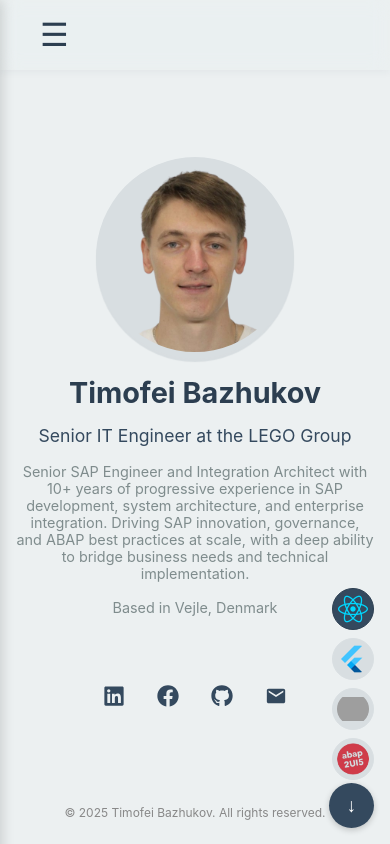
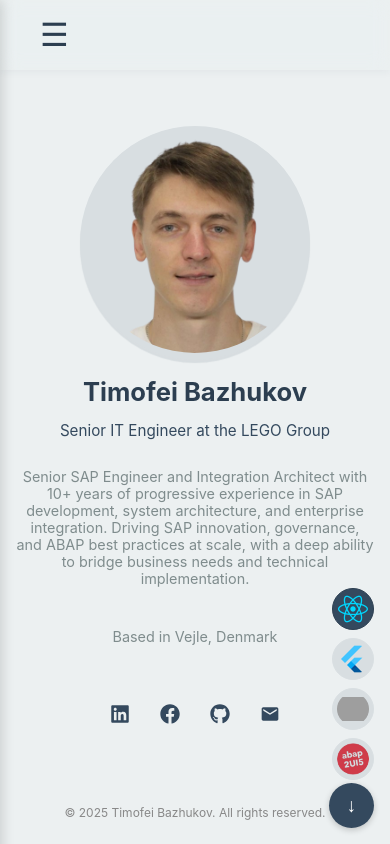
Before and after one commit to BazhukovTima/timofei-bazhukov-portfolio, a React (Create React App) app: page /#/ in a window 390 px wide. Built offline with nearby package versions, Linux system fonts and the light colour scheme; grey boxes are pictures that could not be loaded.

Commit message:
fix react home styles and footer location

```diff
--- a/src/react/components/common/Footer.jsx
+++ b/src/react/components/common/Footer.jsx
@@ -1,10 +1,10 @@
 import '../../styles/Footer.css';
 
-const Footer = ({ fixed = true }) => {
+const Footer = () => {
   const year = new Date().getFullYear();
 
   return (
-    <footer className={`footer ${fixed ? 'fixed' : 'static'}`}>
+    <footer className="footer">
       <p>© {year} Timofei Bazhukov. All rights reserved.</p>
     </footer>
   );
--- a/src/react/pages/Home.jsx
+++ b/src/react/pages/Home.jsx
@@ -1,8 +1,8 @@
-import SocialLinks from '../components/home/SocialLinks';
-import Footer from '../components/common/Footer';
-import '../styles/colors.css';
-import '../styles/ResponsiveHome.css';
-import profile from '../../assets/profile-no-bg.png';
+import SocialLinks from "../components/home/SocialLinks";
+import Footer from "../components/common/Footer";
+import "../styles/colors.css";
+import "../styles/ResponsiveHome.css";
+import profile from "../../assets/profile-no-bg.png";
 
 const Home = ({ info }) => {
   if (!info || !info.name) return null;
@@ -23,7 +23,7 @@ const Home = ({ info }) => {
           <SocialLinks social={social} />
         </div>
       </div>
-      <Footer fixed={true} />
+      <Footer />
     </section>
   );
 };
--- a/src/react/styles/Footer.css
+++ b/src/react/styles/Footer.css
@@ -1,11 +1,3 @@
-body {
-  margin: 0;
-  font-family: -apple-system, BlinkMacSystemFont, "Segoe UI", Roboto, Oxygen,
-    Ubuntu, Cantarell, "Open Sans", "Helvetica Neue", sans-serif;
-  background-color: var(--color-background);
-  color: var(--color-text-primary);
-}
-
 .footer {
   width: 100%;
   text-align: center;
@@ -18,17 +10,3 @@ body {
   background-color: transparent;
   box-shadow: none;
 }
-
-.footer.fixed {
-  position: fixed;
-  bottom: 0;
-  left: 0;
-  background-color: transparent;
-  box-shadow: none;
-}
-
-.footer.static {
-  position: relative;
-  background-color: transparent;
-  box-shadow: none;
-}
--- a/src/react/styles/ResponsiveHome.css
+++ b/src/react/styles/ResponsiveHome.css
@@ -1,53 +1,65 @@
 .home-section {
   position: fixed;
-  top: 0; left: 0; right: 0; bottom: 0;
+  top: 70px;
+  left: 0;
+  right: 0;
+  bottom: 0;
+  overflow-y: auto;
+  box-sizing: border-box;
   background: var(--color-background);
   background-repeat: no-repeat;
   background-size: cover;
   background-attachment: fixed;
   display: flex;
-  justify-content: center;
-  align-items: center;
-  box-shadow: 0 2px 8px rgba(44, 62, 80, 0.05);
+  flex-direction: column;
+  justify-content: flex-start;
+  padding-top: 1rem;
+  z-index: 0;
 }
 
 .container-home {
-  width: 100%;
+  flex-grow: 1;
   max-width: 1100px;
-  padding: 3rem 2rem;
+  margin: 0 auto;
+  padding: 2rem 1.5rem 3rem;
   display: flex;
-  gap: 3rem;
+  gap: 2rem;
   align-items: center;
   flex-direction: row;
   justify-content: flex-start;
-  flex-wrap: nowrap;
+  flex-wrap: wrap;
+  /* min-height: calc(100dvh - 70px - 3rem); использование dvh устраняет баги с адресной строкой на мобилках */
+  box-sizing: border-box;
 }
 
 .intro {
-  flex: 1 1 auto;
+  flex: 1 1 300px;
   display: flex;
   flex-direction: column;
-  gap: 1.5rem;
+  gap: 1.2rem;
   order: 2;
+  min-width: 280px;
+  text-align: left;
+  align-items: flex-start;
 }
 
 .intro h1 {
-  font-size: 3.5rem;
+  font-size: clamp(1.8rem, 3.5vw, 3rem);
   margin: 0;
   color: var(--color-text-primary);
 }
 
 .role {
-  font-size: 1.8rem;
+  font-size: clamp(0.95rem, 2vw, 1.5rem);
   color: var(--color-text-secondary);
   margin: 0;
 }
 
 .description {
-  font-size: 1.2rem;
+  font-size: clamp(0.9rem, 1.8vw, 1.1rem);
   color: var(--color-text-description);
   max-width: 600px;
-  margin-top: 1rem;
+  margin-top: 0.8rem;
 }
 
 .avatar-container {
@@ -57,30 +69,39 @@
   margin-left: 2rem;
   border-radius: 50%;
   box-shadow: 0 3px 1px rgba(44, 62, 80, 0.1);
+  order: 1;
+  box-sizing: border-box;
 }
 
 .avatar {
-  width: 30em;
-  height: 30em;
+  width: clamp(12em, 25vw, 22em);
+  height: clamp(12em, 25vw, 22em);
   border-radius: 50%;
   object-fit: cover;
 }
 
+@media (min-width: 1440px) {
+  .avatar {
+    width: 26em;
+    height: 26em;
+  }
+}
+
 .social-links {
   display: flex;
-  gap: 1.5rem;
-  font-size: 1.5rem;
-  justify-content: center;
-  padding-top: 1rem;
-  width: fit-content;
+  justify-content: flex-start;
+  flex-wrap: wrap;
+  gap: 0.6rem;
+  margin-top: 1.2rem;
+  width: 100%;
 }
 
 .social-link {
   display: inline-flex;
   align-items: center;
   justify-content: center;
-  width: 44px;
-  height: 44px;
+  width: 40px;
+  height: 40px;
   border-radius: 50%;
   background: transparent;
   color: var(--color-social-link);
@@ -95,62 +116,82 @@
 }
 
 .social-link svg {
-  font-size: 22px;
+  font-size: 20px;
 }
 
-@media (max-width: 768px) {
+/* Адаптация для широких экранов с низким соотношением сторон */
+@media (max-aspect-ratio: 16/9) {
+  .container-home {
+    gap: 1.5rem;
+    padding: 2rem 1.5rem 3rem;
+  }
+
+  .avatar {
+    width: clamp(14em, 20vw, 20em);
+    height: clamp(14em, 20vw, 20em);
+  }
+
+  .intro h1 {
+    font-size: clamp(1.6rem, 3vw, 2.7rem);
+  }
+
+  .social-links {
+    justify-content: flex-start;
+    gap: 0.5rem;
+  }
+}
+
+/* Адаптация для экранов с высокой высотой */
+@media (max-aspect-ratio: 3/2) {
   .container-home {
     flex-direction: column;
-    padding: 2rem 1rem;
+    align-items: center;
+    text-align: center;
+    padding: 2rem 1rem 3rem;
+    gap: 1.2rem;
+    min-height: auto;
+  }
+
+  .avatar-container {
+    margin-left: 0;
+    margin-top: 1rem;
+  }
+
+  .intro {
     align-items: center;
     text-align: center;
     gap: 1rem;
   }
 
-  .intro {
-    gap: 0.75rem;
+  .social-links {
+    justify-content: center;
   }
+}
 
-  .intro h1 {
-    font-size: 1.8rem;
-    margin-bottom: 0.2rem;
-  }
-
-  .role {
-    font-size: 1.1rem;
-    margin-bottom: 0.3rem;
-  }
-
-  .description {
-    font-size: 0.9rem;
-    margin-top: 0;
-    margin-bottom: 0.3rem;
+/* Мобильные устройства */
+@media (max-width: 768px) {
+  .container-home {
+    flex-direction: column;
+    align-items: center;
+    text-align: center;
+    padding: 1.5rem 1rem 2.5rem;
+    gap: 1rem;
+    min-height: auto;
   }
 
   .avatar-container {
     margin-left: 0;
-    margin-top: 2rem;
+    margin-top: 1rem;
   }
 
-  .avatar {
-    width: 12em;
-    height: 12em;
+  .intro {
+    align-items: center;
+    text-align: center;
+    gap: 0.9rem;
   }
 
   .social-links {
     justify-content: center;
-    flex-wrap: nowrap;
     gap: 0.5rem;
-    margin-top: 1.5rem;
-    width: auto;
-  }
-
-  .social-link {
-    width: 44px;
-    height: 44px;
-  }
-
-  .social-link svg {
-    font-size: 22px;
   }
 }
--- a/src/react/styles/colors.css
+++ b/src/react/styles/colors.css
@@ -24,3 +24,11 @@
   --color-social-hover-bg: #BDC3C7;
   --color-social-hover-border: #7F8C8D;
 }
+
+body {
+  margin: 0;
+  font-family: -apple-system, BlinkMacSystemFont, "Segoe UI", Roboto, Oxygen,
+    Ubuntu, Cantarell, "Open Sans", "Helvetica Neue", sans-serif;
+  background-color: var(--color-background);
+  color: var(--color-text-primary);
+}
```
